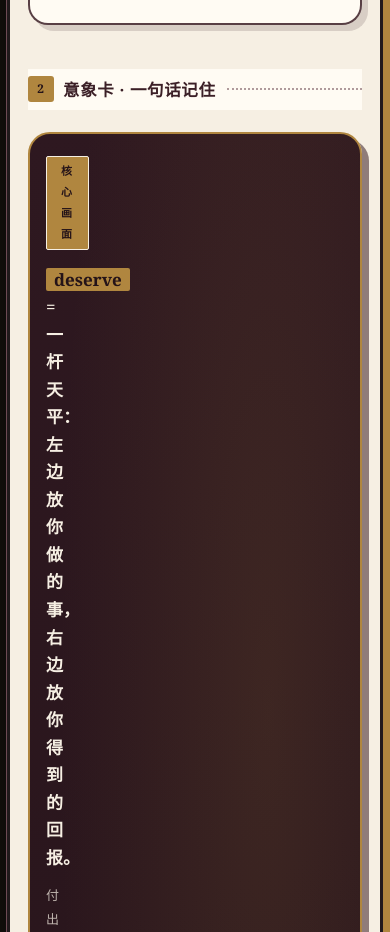
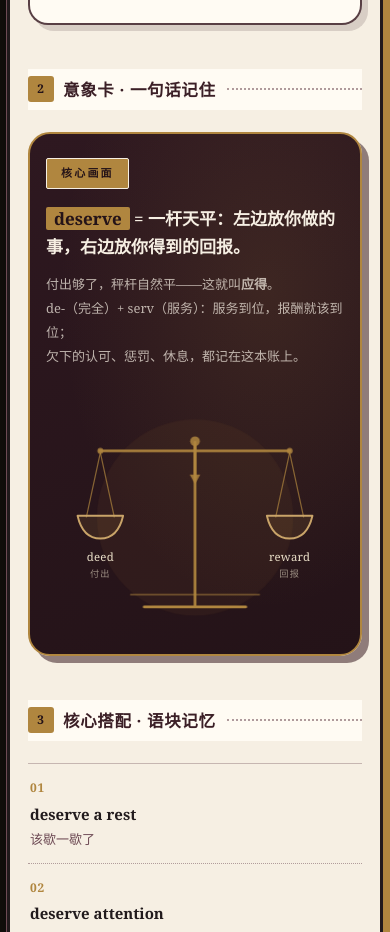
Before and after one commit to fanqin314/word-memorization, a plain HTML site: page cards/d/deserve.html in a window 390 px wide. Shown: the part 1683-2615 px from the top of the page. Drawn offline with Linux system fonts and the light colour scheme.

Commit message:
update: sync word cards

```diff
--- a/cards/d/deserve.html
+++ b/cards/d/deserve.html
@@ -462,7 +462,11 @@ body::before{
   .ipa-anim{font-size:12.5px;padding:3px 9px;}
   .section-title{font-size:16.5px!important;gap:9px!important;}
   .section-title .num{width:26px!important;height:26px!important;font-size:12px!important;}
-  .image-card{padding:22px 16px!important;}
+  .image-card{
+    grid-template-columns:minmax(0,1fr)!important;
+    gap:16px!important;
+    padding:22px 16px!important;
+  }
   .image-card .ic-main{font-size:17px!important;}
   .image-card .ic-sub{font-size:13px!important;}
   .image-card .ic-svg svg{max-width:100%;}
```
